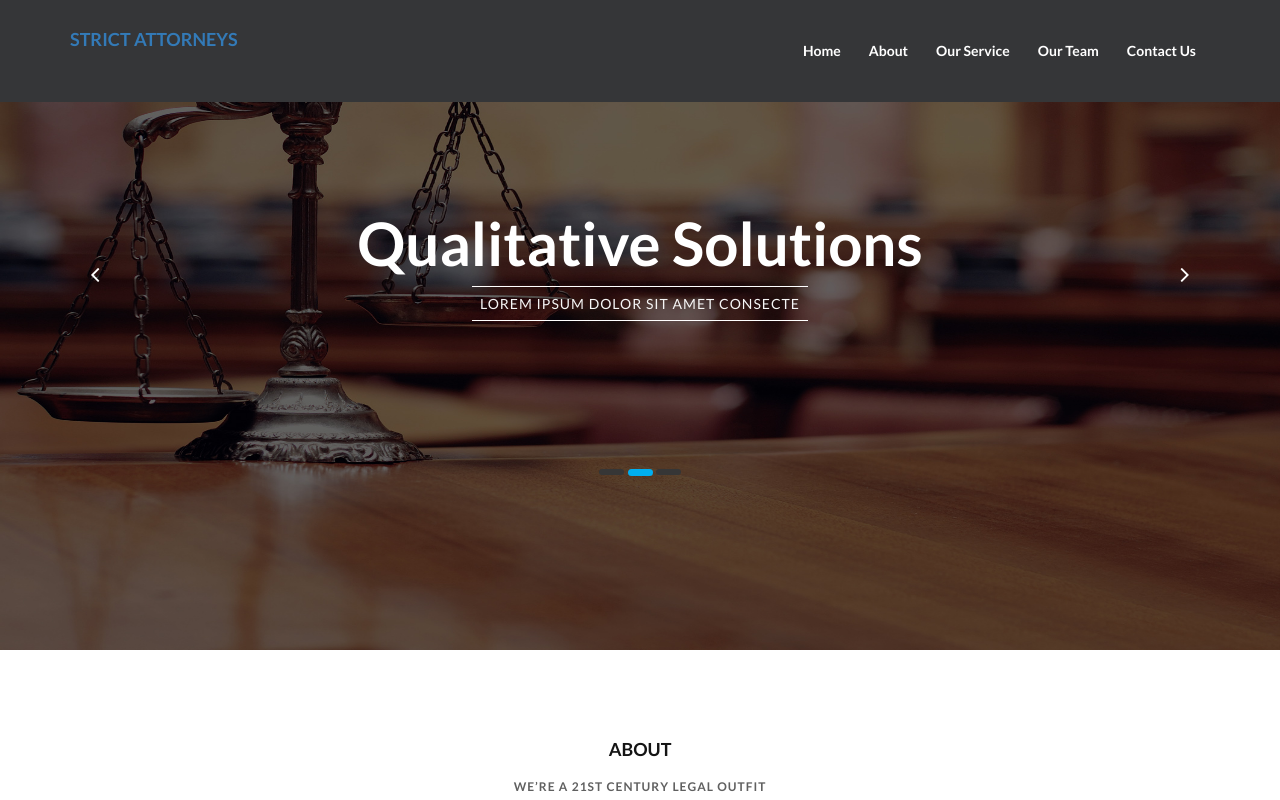
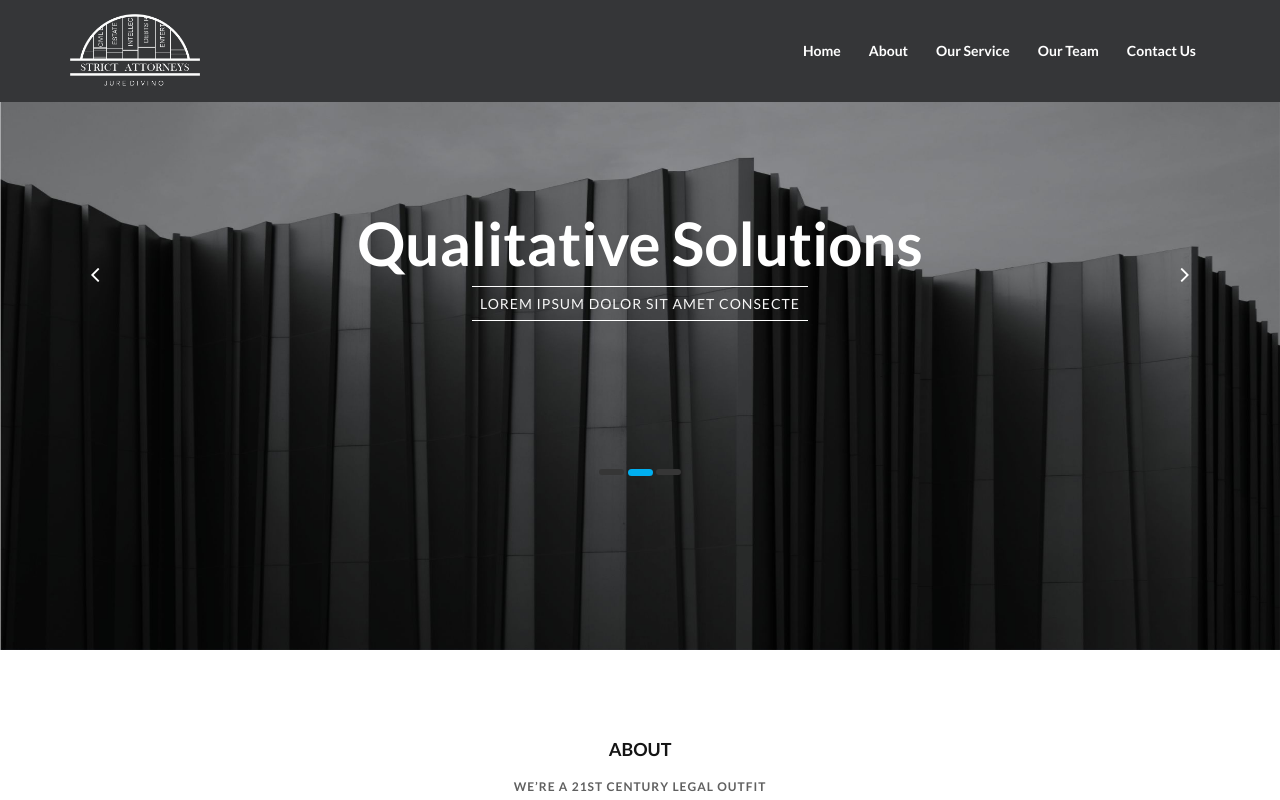
Before and after one commit to dejijaye/legalPage, a plain HTML site: page index.html in a window 1280 px wide. Shown: the top 800 px of the page. Drawn offline with nearby package versions, Linux system fonts and the light colour scheme; some packages are replaced by stand-ins of ours; files whose address does not match are found by name.

Commit message:
add new assets

```diff
--- a/css/responsive.css
+++ b/css/responsive.css
@@ -94,6 +94,7 @@ padding-bottom : 18px;
 }
 .lft_hd img {
 margin-top : 9px;
+/* width: 30px; */
 }
 .sngl_tstm p {
 width : 260px;
--- a/css/style.css
+++ b/css/style.css
@@ -183,8 +183,8 @@ margin : 0;
 .lft_hd img {
 float : left;
 margin-right : 30px;
-margin-top : 19px;
-width : 76px;
+margin-top : 4px;
+width : 130px;
 }
 #pricing_sec {
 padding : 70px 0;
@@ -345,7 +345,7 @@ vertical-align : middle;
 width : 100%;
 }
 #slider_sec {
-background-image : url("../img/bg002.jpg");
+background-image : url("../img/Sectors\ Page.jpg");
 background-position : center center;
 background-repeat : no-repeat;
 background-size : 100% 100%;
--- a/index.html
+++ b/index.html
@@ -40,8 +40,7 @@
 		<div class="row">
 			<div class="col-lg-3 col-md-3 col-sm-12">
 				<div class="lft_hd">
-					<!-- <a href="index.html"><img src="img/logo.png" alt=""/></a> -->
-					<h3 style="color: #fff;"><a href="">Strict Attorneys</a></h3>
+					<a href="index.html"><img src="img/Strict Attorneys' Logo White.png" alt=""/></a>
 				</div>
 			</div>
 			<div class="col-lg-9 col-md-9 col-sm-12">
```
Also changed, not shown: img/Sectors Page.jpg (added), img/Strict Attorneys Profile About us.jpg (added), img/Strict Attorneys Profile Associates Page.jpg (added), img/Strict Attorneys Profile Contact Us Pg.jpg (added), img/Strict Attorneys Profile Cover.jpg (added), img/Strict Attorneys Profile PA Page.jpg (added), img/Strict Attorneys Profile Partners Page.jpg (added), img/Strict Attorneys' Logo White.png (added), img/Strict Attorneys' Logo.png (added).
